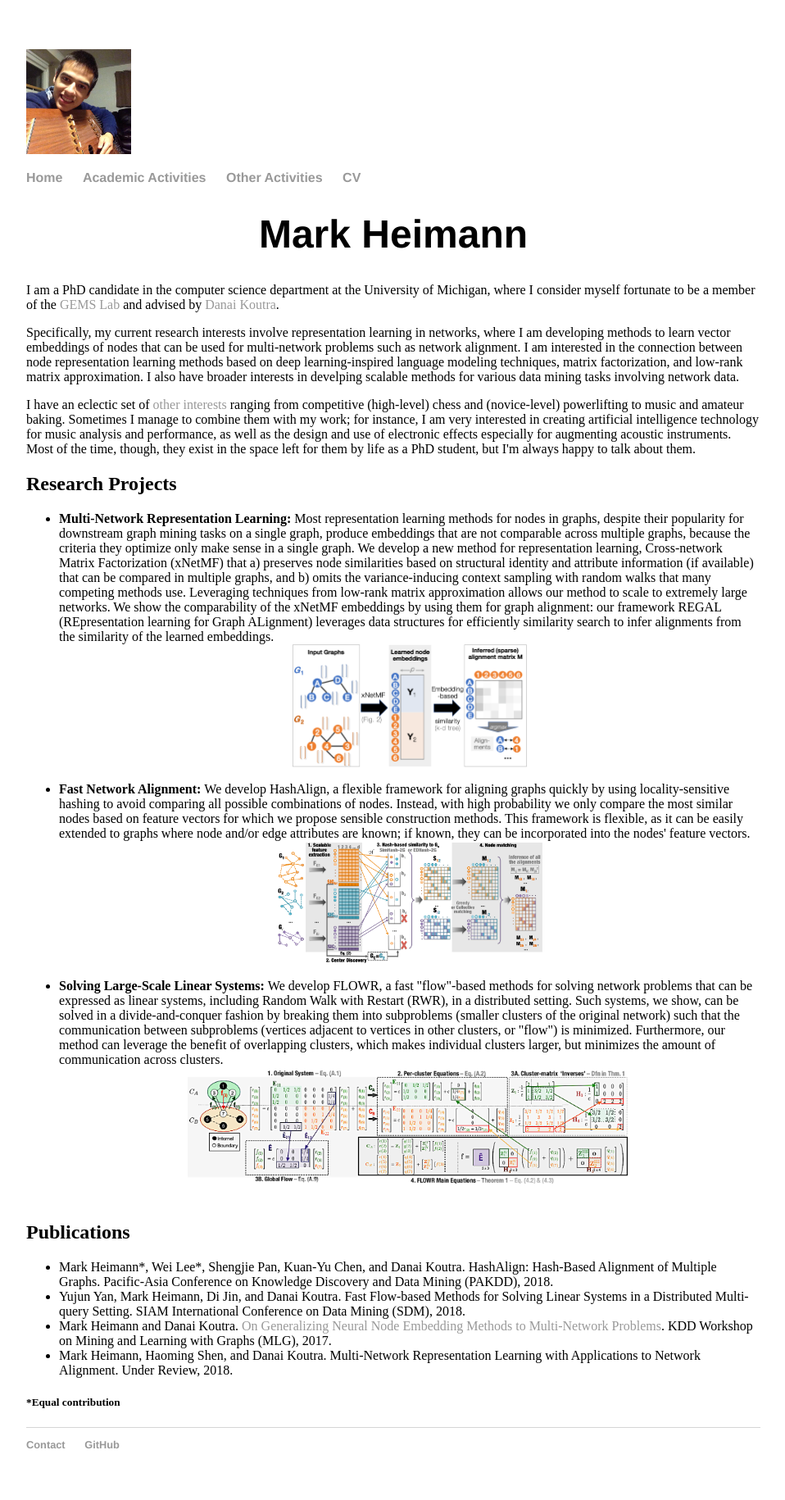
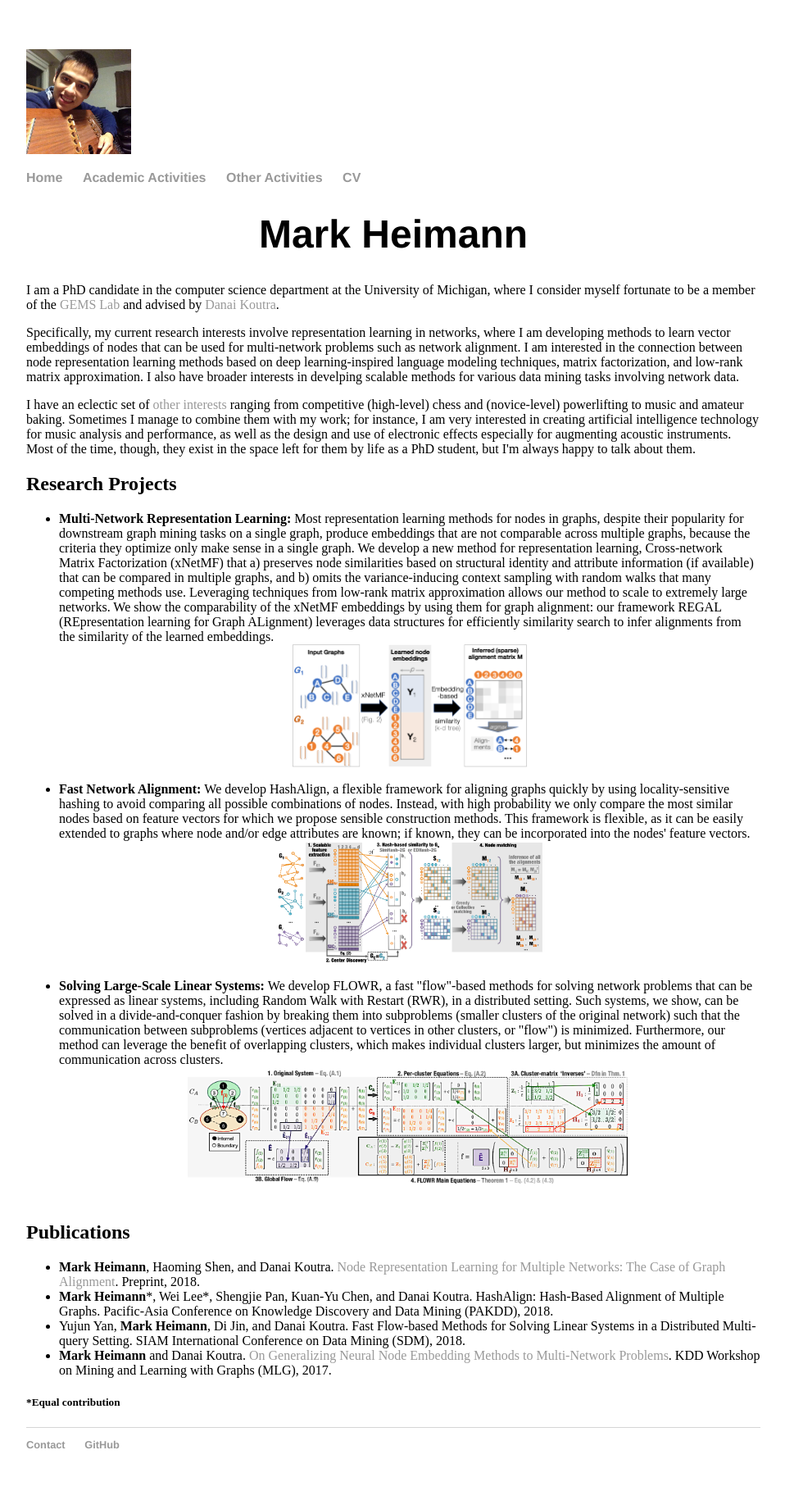
Before and after one commit to markheimann/markheimann.github.io, a Jekyll site: the page built from index.html, in a window 1280 px wide. Shown: the whole page at 82% size, without its empty margins (160-1118 px from the left). Built offline with Jekyll 4.4.1, drawn with Linux system fonts in a browser that asks for light colours.

Commit message:
link to arxiv preprint

```diff
--- a/index.html
+++ b/index.html
@@ -54,10 +54,10 @@
 <h2>Publications</h2>
 <div class="blurb">
 <ul>
-	<li> Mark Heimann*, Wei Lee*, Shengjie Pan, Kuan-Yu Chen, and Danai Koutra.  HashAlign: Hash-Based Alignment of Multiple Graphs.  Pacific-Asia Conference on Knowledge Discovery and Data Mining (PAKDD), 2018.
-	<li> Yujun Yan, Mark Heimann, Di Jin, and Danai Koutra.  Fast Flow-based Methods for Solving Linear Systems in a Distributed Multi-query Setting.  SIAM International Conference on Data Mining (SDM), 2018.
-<li> Mark Heimann and Danai Koutra. <a href="http://www.mlgworkshop.org/2017/paper/MLG2017_paper_26.pdf">On Generalizing Neural Node Embedding Methods to Multi-Network Problems</a>. KDD Workshop on Mining and Learning with Graphs (MLG), 2017.
-  <li> Mark Heimann, Haoming Shen, and Danai Koutra.  Multi-Network Representation Learning with Applications to Network Alignment. Under Review, 2018.
+  <li> <b>Mark Heimann</b>, Haoming Shen, and Danai Koutra.  <a href="https://arxiv.org/pdf/1802.06257.pdf">Node Representation Learning for Multiple Networks: The Case of Graph Alignment</a>. Preprint, 2018.
+	<li> <b>Mark Heimann</b>*, Wei Lee*, Shengjie Pan, Kuan-Yu Chen, and Danai Koutra.  HashAlign: Hash-Based Alignment of Multiple Graphs.  Pacific-Asia Conference on Knowledge Discovery and Data Mining (PAKDD), 2018.
+	<li> Yujun Yan, <b>Mark Heimann</b>, Di Jin, and Danai Koutra.  Fast Flow-based Methods for Solving Linear Systems in a Distributed Multi-query Setting.  SIAM International Conference on Data Mining (SDM), 2018.
+<li> <b>Mark Heimann</b> and Danai Koutra. <a href="http://www.mlgworkshop.org/2017/paper/MLG2017_paper_26.pdf">On Generalizing Neural Node Embedding Methods to Multi-Network Problems</a>. KDD Workshop on Mining and Learning with Graphs (MLG), 2017.
 </ul>
 
 <h5>*Equal contribution</h5>
```
